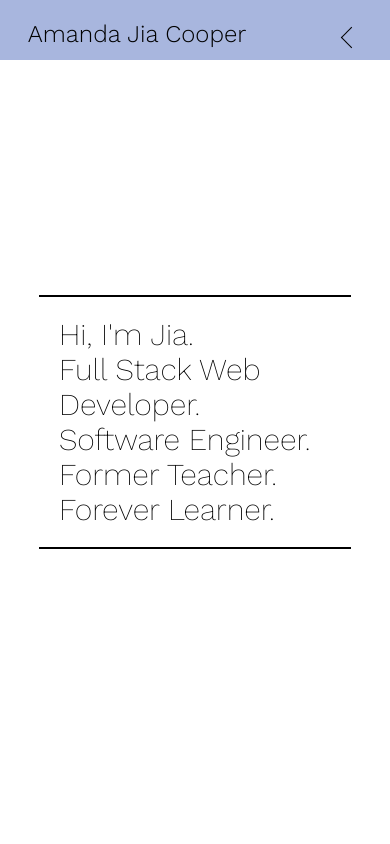
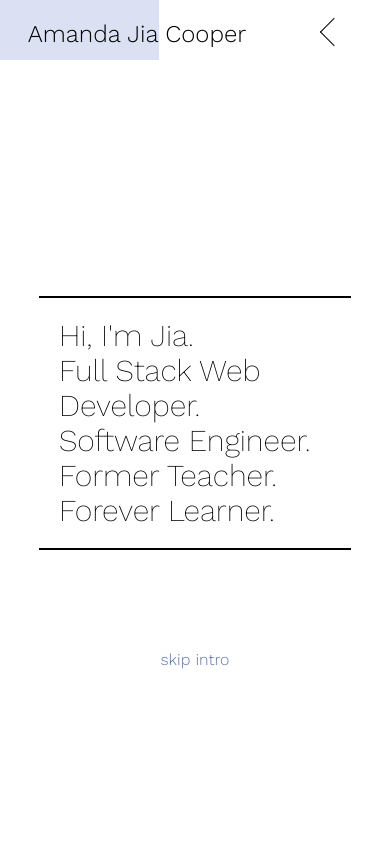
Before and after one commit to cooperama/portfolio, a React (Create React App) app: page / in a window 390 px wide. Shown: the top 844 px of the page. Built offline with nearby package versions, Linux system fonts and the light colour scheme; a web font is replaced by a local one.

Commit message:
Adds navbar animation for smaller screeens

```diff
--- a/src/components/Hero.js
+++ b/src/components/Hero.js
@@ -10,6 +10,7 @@ export const Hero = () => {
         <h2 className="intro-text intro-text-4">Former Teacher.</h2>
         <h2 className="intro-text intro-text-5">Forever Learner.</h2>
       </div>
+      <button className="skip-intro">skip intro</button>
     </div>
   );
 };
--- a/src/components/Navbar.js
+++ b/src/components/Navbar.js
@@ -58,7 +58,7 @@ export const Navbar = (props) => {
       <div className="burger-container" onClick={burgerClickHandler}>
         <div ref={burgerRef} className="burger-menu"></div>
       </div>
-      <div ref={navRef} className="burger-nav">
+      <div onClick={burgerClickHandler} ref={navRef} className="burger-nav">
         <div className="burger-menu-back"></div>
         <a onClick={burgerClickHandler} href="#home" id="home-nav">
           Home
--- a/src/styles/_burger.scss
+++ b/src/styles/_burger.scss
@@ -1,50 +1,24 @@
 .burger-menu-back,
 .burger-menu {
-  width: 15px;
-  height: 1px;
-  color: black;
-  position: absolute;
-  top: 10px;
-  right: -8px;
+  width: 20px;
+  height: 20px;
+  border-bottom: 1px solid black;
+  border-left: 1px solid black;
   margin-right: 1rem;
   transition: all 0.5s ease;
 }
+.burger-menu {
+  transform: rotate(45deg);
+  position: relative;
+}
 
 .burger-menu-back {
+  transform: rotate(-135deg);
+  position: absolute;
+  cursor: pointer;
   top: -52px;
-  right: 13px;
+  right: 39px;
   z-index: -1;
-}
-
-.burger-menu-back::before,
-.burger-menu-back::after,
-.burger-menu::before,
-.burger-menu::after {
-  content: "";
-  width: inherit;
-  height: inherit;
-  position: absolute;
-}
-
-.burger-menu-back::after,
-.burger-menu::before {
-  transform: rotate(-45deg);
-  top: 10px;
-  background-color: black;
-}
-
-.burger-menu-back::before,
-.burger-menu::after {
-  top: 20px;
-  transform: rotate(45deg);
-  background-color: black;
-}
-
-.burger-menu-back::before {
-  top: 10px;
-}
-.burger-menu-back::after {
-  top: 20px;
 }
 
 .burger-container {
--- a/src/styles/_keyframes.scss
+++ b/src/styles/_keyframes.scss
@@ -30,3 +30,18 @@
     left: 110%;
   }
 }
+
+@keyframes navbar-intro {
+  0% {
+    background: white;
+    width: 0;
+  }
+  80% {
+    width: 0;
+    background: white;
+  }
+  100% {
+    background: $opaque-color;
+    width: 100vw;
+  }
+}
--- a/src/styles/_mediaQueries.scss
+++ b/src/styles/_mediaQueries.scss
@@ -11,13 +11,22 @@
     display: none;
   }
   nav {
-    background-color: $opaque-color;
     height: 80px;
+    position: relative;
     .burger-menu {
       top: -14px;
       right: 20px;
     }
+    &::before {
+      content: "";
+      height: 100%;
+      width: 100%;
+      position: absolute;
+      background-color: $opaque-color;
+      animation: navbar-intro 8s;
+    }
   }
+
   .project-section,
   .skills-container div {
     width: 90%;
--- a/src/styles/pages/_hero.scss
+++ b/src/styles/pages/_hero.scss
@@ -3,6 +3,7 @@
   position: relative;
   transform: translateZ(1);
   display: flex;
+  flex-direction: column;
   align-items: center;
   justify-content: center;
 }
@@ -18,10 +19,21 @@
   }
 }
 
+.skip-intro {
+  margin-top: 100px;
+  background: none;
+  border: none;
+  color: $primary-color;
+  font-size: 1rem;
+  outline: none;
+  cursor: pointer;
+}
+
 .intro-text {
   position: relative;
   width: fit-content;
 }
+
 .intro-text::before {
   position: absolute;
   content: "";
@@ -29,15 +41,19 @@
   z-index: -2;
   animation: intro-animation 1.4s cubic-bezier(0.65, 0.17, 0.6, 0.99) 0.2s;
 }
+
 .intro-text-2::before {
   animation: intro-animation 1.4s cubic-bezier(0.65, 0.17, 0.6, 0.99) 1.6s;
 }
+
 .intro-text-3::before {
   animation: intro-animation 1.2s cubic-bezier(0.65, 0.17, 0.6, 0.99) 3s;
 }
+
 .intro-text-4::before {
   animation: intro-animation 1.2s cubic-bezier(0.65, 0.17, 0.6, 0.99) 4.2s;
 }
+
 .intro-text-5::before {
   animation: intro-animation 1s cubic-bezier(0.65, 0.17, 0.6, 0.99) 5.6s;
 }
```
